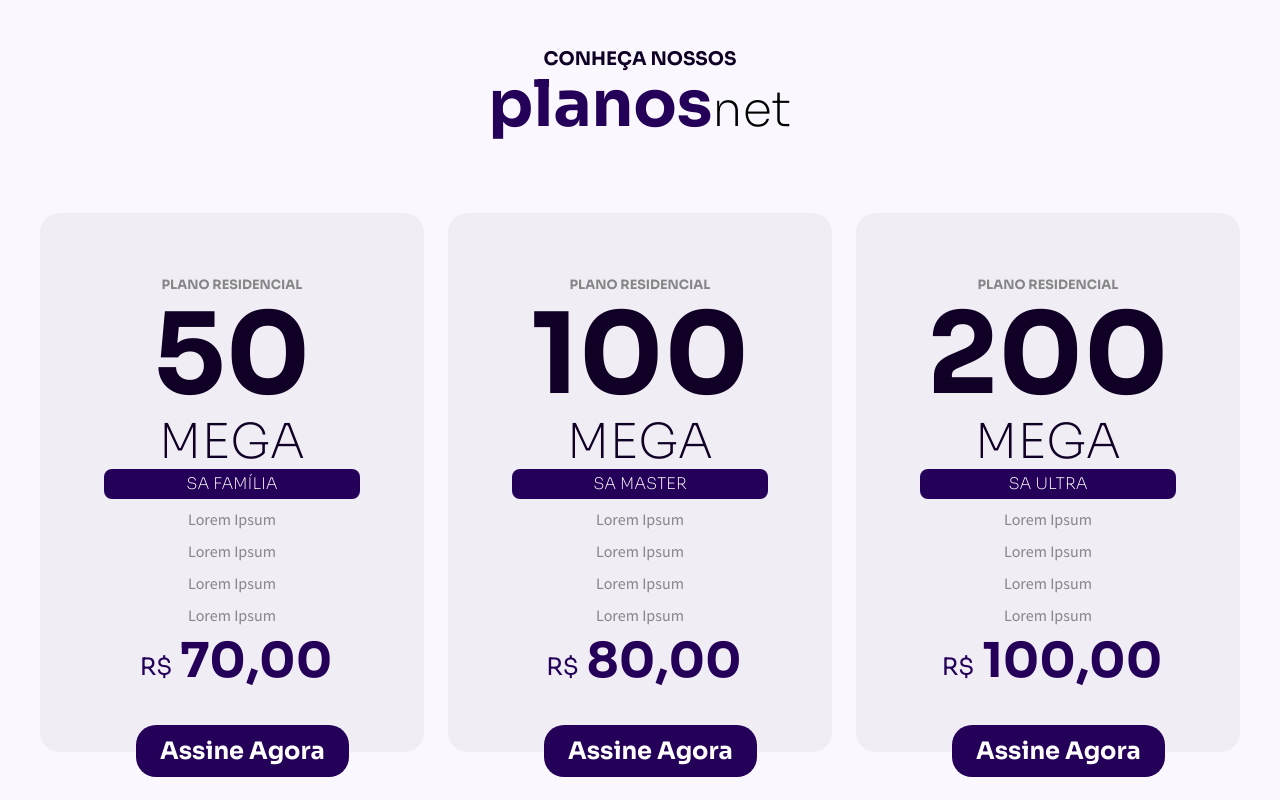
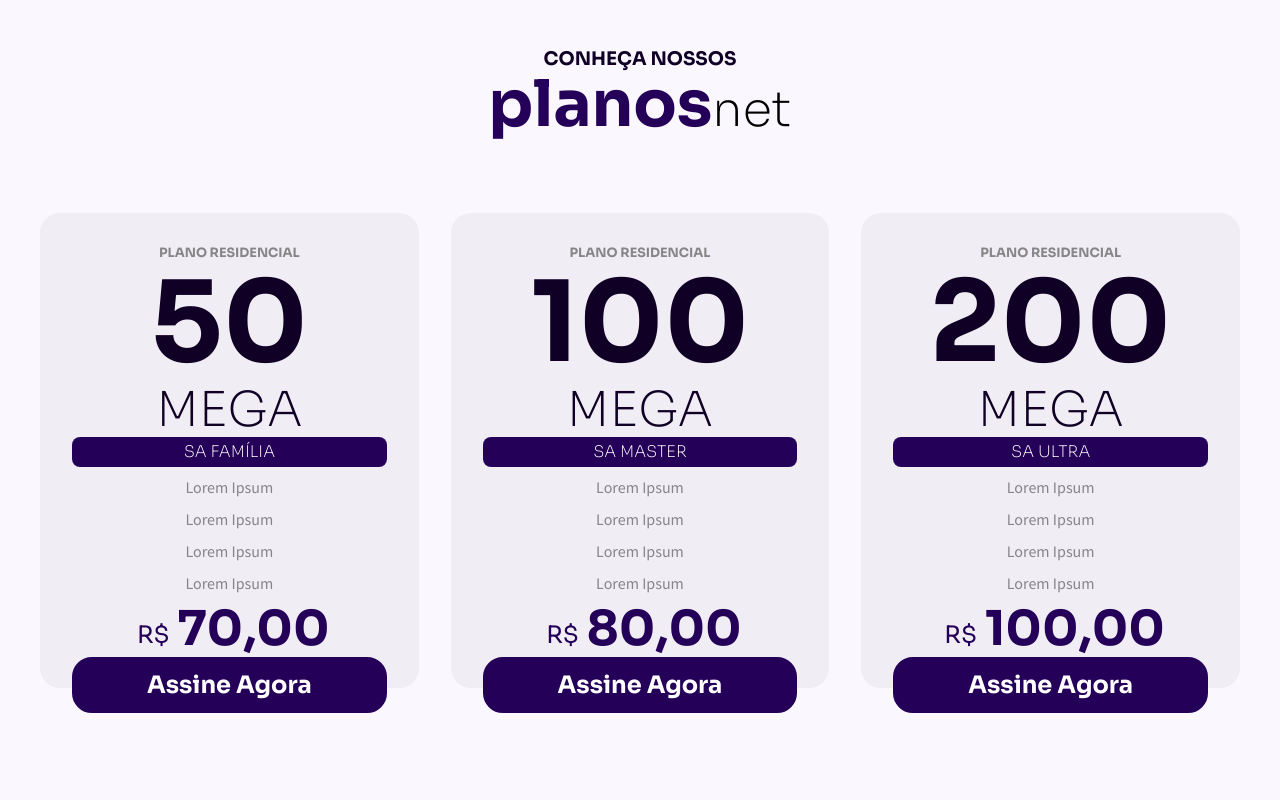
Before and after one commit to tosantos1/sanet-company, a React (Create React App) app: page / in a window 1280 px wide. Shown: the part 1053-1853 px from the top of the page. After the commit the page ends 1789 px from the top, so only its background shows below. Built offline with nearby package versions, Linux system fonts and the light colour scheme.

Commit message:
sanet company

```diff
--- a/src/components/Plans/index.tsx
+++ b/src/components/Plans/index.tsx
@@ -7,7 +7,7 @@ export function Plans() {
             <h3>Conheça Nossos</h3>
             <h1><strong>planos</strong>net</h1>
             <div className="cards">
-                <div className="card-item-1">
+                <div className="card-item">
                     <h5>Plano Residencial</h5>
                     <h1>50</h1>
                     <h2>mega</h2>
@@ -24,7 +24,7 @@ export function Plans() {
                         <a href="">Assine Agora</a>
                     </div>
                 </div>
-                <div className="card-item-2">
+                <div className="card-item">
                     <h5>Plano Residencial</h5>
                     <h1>100</h1>
                     <h2>mega</h2>
@@ -40,7 +40,7 @@ export function Plans() {
                     <div className="btn"><a href="">Assine Agora</a></div>
 
                 </div>
-                <div className="card-item-3">
+                <div className="card-item">
                     <h5>Plano Residencial</h5>
                     <h1>200</h1>
                     <h2>mega</h2>
--- a/src/components/Plans/styles.ts
+++ b/src/components/Plans/styles.ts
@@ -11,6 +11,7 @@ export const Container = styled.section `
         font-style: normal;
         font-weight: 600;
         line-height: 110%;
+
     }
     h1 strong {
         font-style: normal;
@@ -26,18 +27,21 @@ export const Container = styled.section `
         line-height: 79px;
     }
    .cards{
-       display: flex;
-       justify-content: space-between;
-       align-items: center;
        margin-top: 1rem;
        padding: 3rem 0rem;
+
+       display: grid;
+       grid-template-columns: repeat(3, 1fr);
+       gap: 2rem;
    }
-   .card-item-1 {
+   .card-item {
         background-color: #F0EDF4;
         border-radius: 20px;
+
+        text-align: center;
+        padding: 2rem 2rem;
+
         position: relative;
-        width: 384px;
-        padding: 4rem 4rem;
 
         h5 {
             text-transform: uppercase;
@@ -69,12 +73,12 @@ export const Container = styled.section `
             font-weight: 200;
             font-size: 1rem;
             line-height: 110%;
-
             padding: .4rem 1rem;
 
+
             color: #FFFFFF;
+            text-transform: uppercase;
 
-            text-transform: uppercase;
 
             background: #240059;
             border-radius: 8px;
@@ -121,17 +125,29 @@ export const Container = styled.section `
             }
         }
         .btn {
+            display: block;
             position: absolute;
+
             padding: .8rem 1.5rem;
+            margin: 0 2rem;
+
             background: #240059;
+            border: 2px solid #240059;
 
             border-radius: 20px;
 
-            left: 25%;
+            right:0;
+            left: 0;
             bottom: -25px;
+
+            transition: ease .9s;
+
+            &:hover{
+                transform: scale(1.1);
+                border: 2px solid #FFD731;
+            }
+
             a{
-
-
             font-family: Sora;
             font-style: normal;
             font-weight: 600;
@@ -139,238 +155,28 @@ export const Container = styled.section `
             line-height: 110%;
 
 
-            color: #FFF;
+            color: #fff;
             text-decoration: none;
 
-        }
-        }
-   }
-   .card-item-2 {
-        background-color: #F0EDF4;
-        border-radius: 20px;
-        position: relative;
-        width: 384px;
-        padding: 4rem 4rem;
-        h5 {
-            text-transform: uppercase;
-            font-size: .8rem;
-            color: #868587;
-        }
-        h1{
-            font-style: normal;
-            font-weight: 600;
-            font-size: 7rem;
-            line-height: 110%;
-
-            text-transform: uppercase;
-
-            color: #100025;
-        }
-        h2 {
-            font-style: normal;
-            font-weight: 200;
-            font-size: 48px;
-            line-height: 110%;
-
-            text-transform: uppercase;
-
-            color: #100025;
-        }
-        h3 {
-            font-style: normal;
-            font-weight: 200;
-            font-size: 1rem;
-            line-height: 110%;
-
-            padding: .4rem 1rem;
-
-            color: #FFFFFF;
-
-            text-transform: uppercase;
-
-            background: #240059;
-            border-radius: 8px;
-        }
-        p {
-            font-style: normal;
-            font-weight: normal;
-            font-size: 1rem;
-            line-height: 150%;
-            color: #868587;
-            margin: .5rem .5rem;
-        }
-        .cash {
-            display: flex;
-            justify-content: center;
-            align-items: flex-end;
-            p {
-                font-family: Sora;
-                font-style: normal;
-                font-weight: normal;
-                font-size: 24px;
-                line-height: 110%;
-                /* or 26px */
-
-                text-transform: uppercase;
-
-                /* primary / purple-dark */
-
-                color: #240059
             }
-            h4 {
-                font-family: Sora;
-                font-style: normal;
-                font-weight: 600;
-                font-size: 48px;
-                line-height: 110%;
-                /* identical to box height, or 53px */
-
-                text-transform: uppercase;
-
-                /* primary / purple-dark */
-
-                color: #240059;
-            }
-        }
-        .btn {
-            position: absolute;
-            padding: .8rem 1.5rem;
-            background: #240059;
-
-            border-radius: 20px;
-
-            left: 25%;
-            bottom: -25px;
-            a{
-            display: inline-block;
-
-            font-family: Sora;
-            font-style: normal;
-            font-weight: 600;
-            font-size: 24px;
-            line-height: 110%;
-
-
-            color: #FFF;
-            text-decoration: none;
 
         }
-        }
+
+        @media (max-width:1050px){
+                .btn {
+                }
+            }
    }
-   .card-item-3 {
-        background-color: #F0EDF4;
-        border-radius: 20px;
-        position: relative;
-        width: 384px;
-        padding: 4rem 4rem;
 
-        h5 {
-            text-transform: uppercase;
-            font-size: .8rem;
-            color: #868587;
-        }
-        h1{
-            font-style: normal;
-            font-weight: 600;
-            font-size: 7rem;
-            line-height: 110%;
-
-            text-transform: uppercase;
-
-            color: #100025;
-        }
-        h2 {
-            font-style: normal;
-            font-weight: 200;
-            font-size: 48px;
-            line-height: 110%;
-
-            text-transform: uppercase;
-
-            color: #100025;
-        }
-        h3 {
-            font-style: normal;
-            font-weight: 200;
-            font-size: 1rem;
-            line-height: 110%;
-
-            padding: .4rem 1rem;
-
-            color: #FFFFFF;
-
-            text-transform: uppercase;
-
-            background: #240059;
-            border-radius: 8px;
-        }
-        p {
-            font-style: normal;
-            font-weight: normal;
-            font-size: 1rem;
-            line-height: 150%;
-            color: #868587;
-            margin: .5rem .5rem;
-        }
-        .cash {
-            display: flex;
-            justify-content: center;
-            align-items: flex-end;
-            p {
-                font-family: Sora;
-                font-style: normal;
-                font-weight: normal;
-                font-size: 24px;
-                line-height: 110%;
-                /* or 26px */
-
-                text-transform: uppercase;
-
-                /* primary / purple-dark */
-
-                color: #240059
-            }
-            h4 {
-                font-family: Sora;
-                font-style: normal;
-                font-weight: 600;
-                font-size: 48px;
-                line-height: 110%;
-                /* identical to box height, or 53px */
-
-                text-transform: uppercase;
-
-                /* primary / purple-dark */
-
-                color: #240059;
-            }
-        }
-        .btn {
-            position: absolute;
-            padding: .8rem 1.5rem;
-            background: #240059;
-
-            border-radius: 20px;
-
-            left: 25%;
-            bottom: -25px;
-            a{
-            display: inline-block;
-
-            font-family: Sora;
-            font-style: normal;
-            font-weight: 600;
-            font-size: 24px;
-            line-height: 110%;
-
-
-            color: #FFF;
-            text-decoration: none;
-
-        }
-        }
-
-
+   @media (max-width: 1050px) {
+    .cards {
+        display: grid;
+       grid-template-columns: repeat(1, 1fr);
+       gap: 2rem;
+    }
+    .card-item{
+        margin: 2rem;
+    }
    }
 
 `
```
